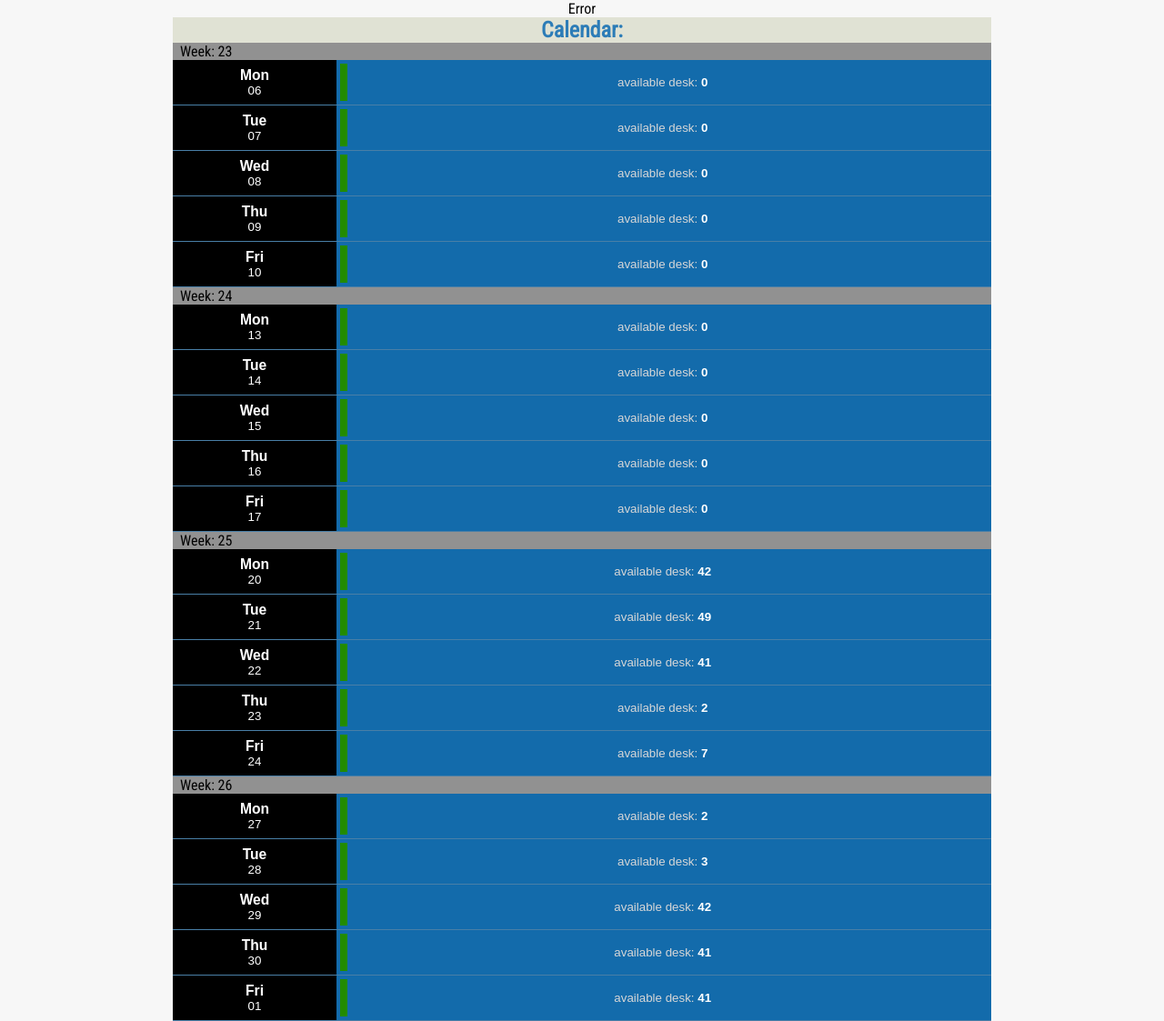
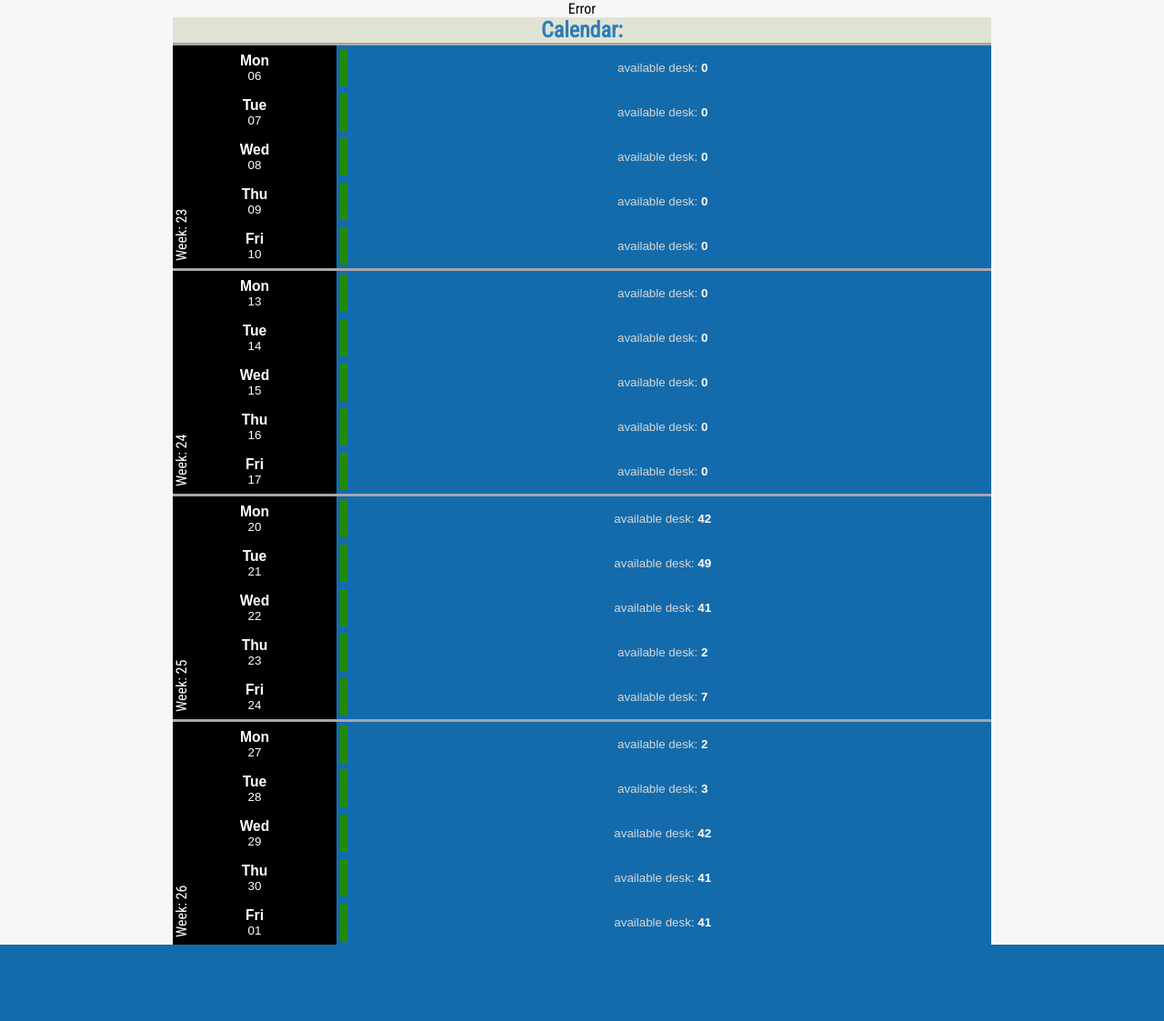
Before and after one commit to jaimiederijk/damcoflexdesk, a PHP site: page / in a window 1280 px wide. Shown: the whole page at 91% size. After the commit the page ends 1039 px from the top, so only its background shows below. Run offline with PHP 8.4, Linux system fonts and the light colour scheme; a user stored in the database is signed in; data comes from the database, SQL or seed files in the repository; data that the repository does not hold is empty.

Commit message:
week gedraaid

```diff
--- a/css/app.css
+++ b/css/app.css
@@ -120,6 +120,9 @@
 	color: #d7d7d7;
 	text-align: center;
 }
+#deskuserinput .week {
+	position:relative;
+}
 #deskuserinput .week > div  {
 	/*display: flex;*/
 }
@@ -138,7 +141,7 @@
 	border: none;
 	color: white;
 	text-align: left;
-	border-bottom: rgba(161, 161, 161, 0.38) solid 1px;
+
 	background-color: #136bab;
 
 	/*background-color: black;*/
@@ -164,8 +167,15 @@
 	display: none;
 }
 #deskuserinput .weeknumber {
-	background-color: #919191;
-	/*border-top: #acacac solid 1rem;*/
+	width: 20%;
+    position: absolute;
+    left: 0;
+    transform-origin: left top;
+    transform: rotate(-90deg);
+    color: white;
+}
+#deskuserinput .monday {
+	border-top: #a7a7a7 solid;
 }
 #deskuserinput .weeknumber span {
 	margin-left: 0.5rem;
--- a/index.php
+++ b/index.php
@@ -210,8 +210,9 @@
     $result = "";
     //$week = 0;
     for ($i=0; $i < $weeks; $i++) {
+
+      $result = $result .  createWeekdays(strtotime('+'.$i.' week', $currentWeek),$conn);
       $result = $result . "<div class='weeknumber'><span> Week: ".date('W',strtotime('+'.$i.' week', $today))."</span></div>";
-      $result = $result .  createWeekdays(strtotime('+'.$i.' week', $currentWeek),$conn);
     }
     return $result;
   }
```
